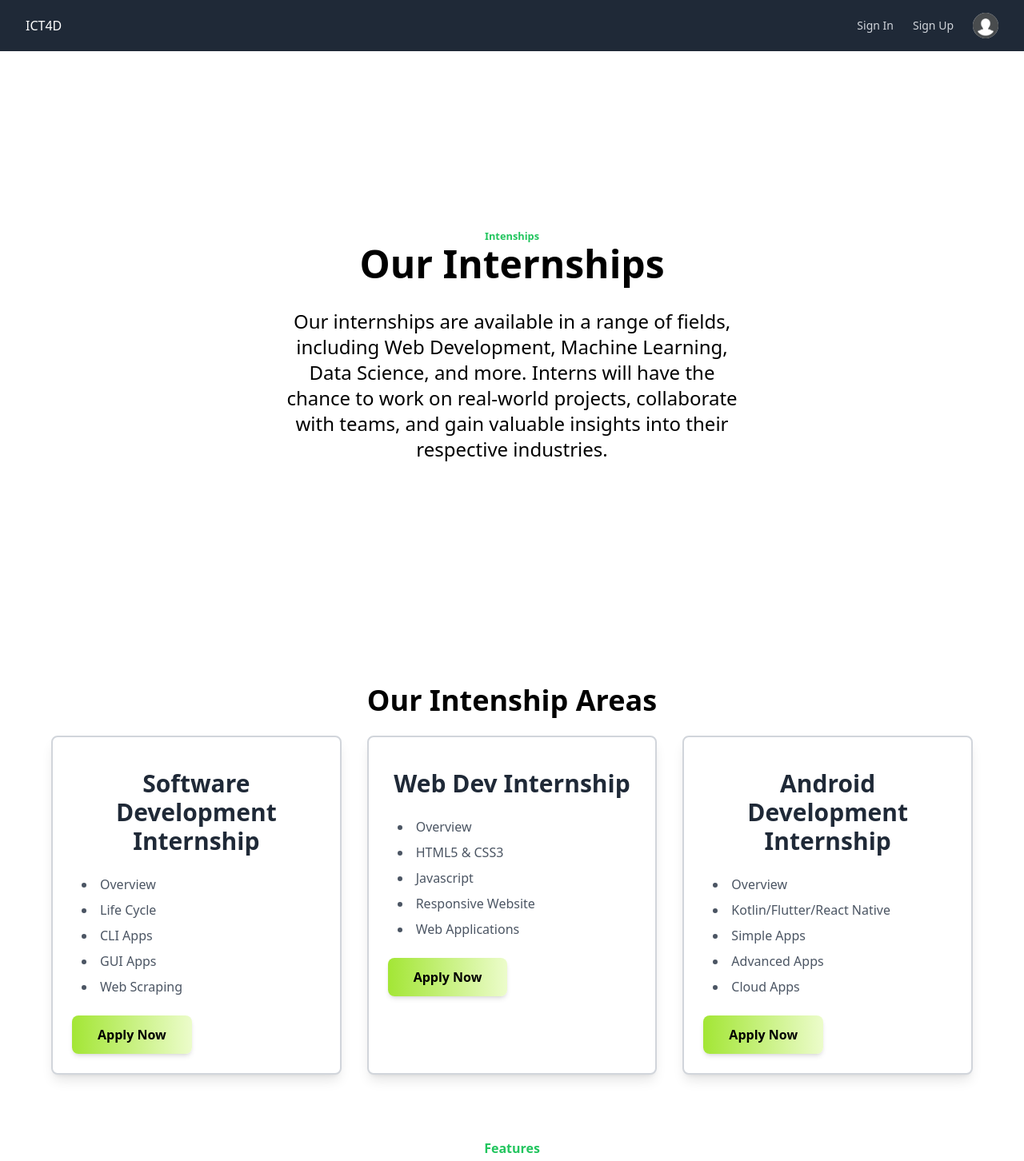
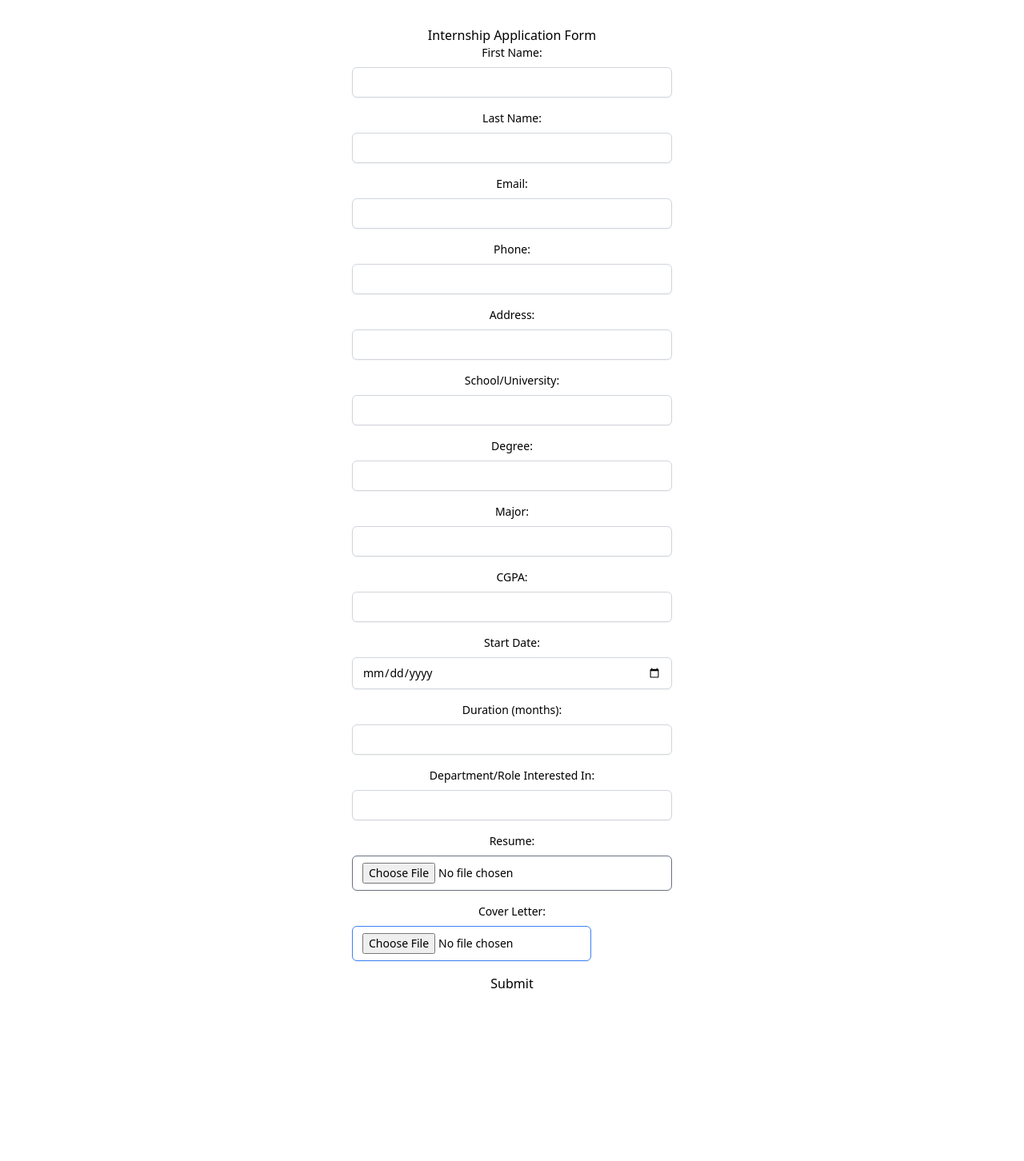
Before and after one commit to DjanCoders/ICT4D_INTERNSHIP_PAGE, a React (Vite) app: page /apply in a window 1280 px wide. Shown: the top 1452 px of the page at 80% size. After the commit the page ends 1274 px from the top, so only its background shows below. Built offline with nearby package versions, Linux system fonts and the light colour scheme.

Commit message:
applay form is added

```diff
--- a/package.json
+++ b/package.json
@@ -14,7 +14,8 @@
     "@heroicons/react": "^2.1.4",
     "react": "^18.2.0",
     "react-dom": "^18.2.0",
-    "react-icons": "^5.2.1"
+    "react-icons": "^5.2.1",
+    "react-router-dom": "^6.24.0"
   },
   "devDependencies": {
     "@types/react": "^18.2.66",
--- a/src/App.tsx
+++ b/src/App.tsx
@@ -1,10 +1,25 @@
 import Home from "./pages/Home";
+import ApplicationForm from "./pages/applicationform"
+import { Route, Routes } from 'react-router-dom';
+import './styles.css';
+
+
+
 
 const App = () => {
   return (
+
     <div className='my-8 text-center'>
-      <Home />
-    </div>
+    <Routes>
+      <Route path="/" element={<Home />} />
+
+      <Route path="/apply" element={<ApplicationForm/> } />
+       </Routes>
+
+      </div>
+
+
+
   );
 };
 
--- a/src/components/ServiceCard.tsx
+++ b/src/components/ServiceCard.tsx
@@ -1,8 +1,16 @@
+
+import { useNavigate } from 'react-router-dom';
+
 const ServiceCard = ({
   service,
 }: {
   service: { name: string; services: string[] };
-}) => {
+  }) => {
+    const navigate = useNavigate();
+
+    const navigateToApplyForm = () => {
+      navigate('/apply');
+    };
   return (
     <div className='flex-1 relative cursor-pointer border-2 border-gray-300 rounded-lg shadow-lg p-6 bg-white transition-transform transform hover:-translate-y-2 hover:shadow-2xl'>
       <h2 className='text-3xl font-bold my-4 text-gray-800'>{service.name}</h2>
@@ -12,6 +20,7 @@ const ServiceCard = ({
         })}
       </ul>
       <button
+         onClick={navigateToApplyForm}
         type='button'
         className='px-8 py-3 flex bg-gradient-to-r from-lime-400 to-lime-100 text-black font-semibold rounded-lg shadow-md hover:from-lime-500 hover:to-lime-300 focus:outline-none focus:ring-2 focus:ring-green-400 focus:ring-opacity-75 transition-transform transform hover:scale-105'
       >
--- /dev/null
+++ b/src/pages/applicationform.jsx
@@ -0,0 +1,150 @@
+// src/ApplicationForm.js
+import React, { useState } from 'react';
+
+const ApplicationForm = () => {
+  const [formData, setFormData] = useState({
+    name: '',
+    email: '',
+    phone: '',
+    address: '',
+    school: '',
+    degree: '',
+    major: '',
+    gpa: '',
+    graduationDate: '',
+    startDate: '',
+    duration: '',
+    department: '',
+    resume: null,
+    coverLetter: null,
+  });
+
+  const handleChange = (e) => {
+    const { name, value, files } = e.target;
+    if (files) {
+      setFormData({
+        ...formData,
+        [name]: files[0],
+      });
+    } else {
+      setFormData({
+        ...formData,
+        [name]: value,
+      });
+    }
+  };
+
+  const handleSubmit = (e) => {
+    e.preventDefault();
+    // Here, you would typically send formData to your server
+    console.log(formData);
+    alert('Form submitted!');
+  };
+
+  return (
+    <div className="App">
+    <h1>Internship Application Form</h1>
+
+    <form onSubmit={handleSubmit}>
+      <div>
+        <label className='block text-sm font-medium text-gray-1000'> First Name:</label>
+          <input type="text" name="name" value={formData.name} onChange={handleChange} required
+          className='appearance-none block w-full px-3 py-2 border border-gray-300 rounded-md shadow-sm placeholder-gray-400 focus:outline-none focus:ring-green-500 focus:border-green-500 sm:text-sm'
+
+          />
+        </div>
+        <div>
+        <label className='block text-sm font-medium text-gray-1000'> Last Name:</label>
+          <input type="text" name="name" value={formData.name} onChange={handleChange} required
+          className='appearance-none block w-full px-3 py-2 border border-gray-300 rounded-md shadow-sm placeholder-gray-400 focus:outline-none focus:ring-green-500 focus:border-green-500 sm:text-sm'
+
+          />
+      </div>
+      <div>
+        <label className='block text-sm font-medium text-gray-1000'>Email:</label>
+          <input type="email" name="email" value={formData.email} onChange={handleChange} required
+          className='appearance-none block w-full px-3 py-2 border border-gray-300 rounded-md shadow-sm placeholder-gray-400 focus:outline-none focus:ring-green-500 focus:border-green-500 sm:text-sm'
+
+          />
+      </div>
+      <div>
+        <label className='block text-sm font-medium text-gray-1000'>Phone:</label>
+        <input type="tel" name="phone" value={formData.phone} onChange={handleChange}
+         className='appearance-none block w-full px-3 py-2 border border-gray-300 rounded-md shadow-sm placeholder-gray-400 focus:outline-none focus:ring-green-500 focus:border-green-500 sm:text-sm'
+           />
+      </div>
+      <div>
+        <label className='block text-sm font-medium text-gray-1000' >Address:</label>
+          <input type="text" name="address" value={formData.address} onChange={handleChange}
+        className='appearance-none block w-full px-3 py-2 border border-gray-300 rounded-md shadow-sm placeholder-gray-400 focus:outline-none focus:ring-green-500 focus:border-green-500 sm:text-sm'
+
+          />
+      </div>
+      <div>
+        <label className='block text-sm font-medium text-gray-1000' >School/University:</label>
+        <input type="text" name="school" value={formData.school} onChange={handleChange}
+         className='appearance-none block w-full px-3 py-2 border border-gray-300 rounded-md shadow-sm placeholder-gray-400 focus:outline-none focus:ring-green-500 focus:border-green-500 sm:text-sm'
+           />
+      </div>
+      <div>
+        <label className='block text-sm font-medium text-gray-1000'>Degree:</label>
+        <input type="text" name="degree" value={formData.degree} onChange={handleChange}
+         className='appearance-none block w-full px-3 py-2 border border-gray-300 rounded-md shadow-sm placeholder-gray-400 focus:outline-none focus:ring-green-500 focus:border-green-500 sm:text-sm'
+           />
+      </div>
+      <div>
+        <label className='block text-sm font-medium text-gray-1000'>Major:</label>
+        <input type="text" name="major" value={formData.major} onChange={handleChange}
+         className='appearance-none block w-full px-3 py-2 border border-gray-300 rounded-md shadow-sm placeholder-gray-400 focus:outline-none focus:ring-green-500 focus:border-green-500 sm:text-sm'
+           />
+      </div>
+      <div>
+        <label className='block text-sm font-medium text-gray-1000'>CGPA:</label>
+          <input type="text" name="gpa" value={formData.gpa} onChange={handleChange}
+        className='appearance-none block w-full px-3 py-2 border border-gray-300 rounded-md shadow-sm placeholder-gray-400 focus:outline-none focus:ring-green-500 focus:border-green-500 sm:text-sm'
+
+          />
+      </div>
+
+      <div>
+        <label className='block text-sm font-medium text-gray-1000'>Start Date:</label>
+        <input type="date" name="startDate" value={formData.startDate} onChange={handleChange}
+         className='appearance-none block w-full px-3 py-2 border border-gray-300 rounded-md shadow-sm placeholder-gray-400 focus:outline-none focus:ring-green-500 focus:border-green-500 sm:text-sm'
+
+          />
+      </div>
+      <div>
+        <label className='block text-sm font-medium text-gray-1000'>Duration (months):</label>
+        <input type="number" name="duration" value={formData.duration} onChange={handleChange}
+         className='appearance-none block w-full px-3 py-2 border border-gray-300 rounded-md shadow-sm placeholder-gray-400 focus:outline-none focus:ring-green-500 focus:border-green-500 sm:text-sm'
+
+          />
+      </div>
+      <div>
+        <label className='block text-sm font-medium text-gray-1000'>Department/Role Interested In:</label>
+        <input type="text" name="department" value={formData.department} onChange={handleChange}
+         className='appearance-none block w-full px-3 py-2 border border-gray-300 rounded-md shadow-sm placeholder-gray-400 focus:outline-none focus:ring-green-500 focus:border-green-500 sm:text-sm'
+
+          />
+      </div>
+      <div>
+        <label className='block text-sm font-medium text-gray-1000'>Resume:</label>
+        <input type="file" name="resume" onChange={handleChange}
+         className='appearance-none block w-full px-3 py-2 border border-gray-500 rounded-md shadow-sm placeholder-gray-400 focus:outline-none focus:ring-green-500 focus:border-green-500 sm:text-sm'
+
+          />
+      </div>
+      <div>
+        <label className='block text-sm font-medium text-gray-1000'>Cover Letter:</label>
+          <input type="file" name="coverLetter" onChange={handleChange}
+        className='appearance-none block w-400px px-3 py-2 border border-blue-500 rounded-md shadow-sm placeholder-gray-400 focus:outline-none focus:ring-green-500 focus:border-green-500 sm:text-sm'
+
+           />
+      </div>
+      <button type="submit">Submit</button>
+    </form>
+    </div>
+  );
+};
+
+export default ApplicationForm;
--- /dev/null
+++ b/src/styles.css
@@ -0,0 +1,36 @@
+/* src/styles.css */
+form {
+    display: flex;
+    flex-direction: column;
+    max-width: 400px;
+    margin: auto;
+  }
+
+  div {
+    margin-bottom: 1rem;
+  }
+
+  label {
+    margin-bottom: 0.5rem;
+  }
+
+  input {
+    padding: 0.5rem;
+    font-size: 1rem;
+  }
+
+  button {
+    padding: 0.75rem;
+    font-size: 1rem;
+    background-color: #007bff;
+    color: white;
+    border: none;
+    cursor: pointer;
+  }
+
+  button:hover {
+    background-color: #0056b3;
+  }
+h1{
+    text-align: center;
+}
--- a/tsconfig.json
+++ b/tsconfig.json
@@ -1,5 +1,7 @@
 {
   "compilerOptions": {
+    "allowJs": true,
+
     "target": "ES2020",
     "useDefineForClassFields": true,
     "lib": ["ES2020", "DOM", "DOM.Iterable"],
```
Also changed, not shown: src/components/FAQs.tsx (+3 -6 lines), src/main.tsx (+12 -7 lines), 1 other file (tests, documents, lock files or other folders).
